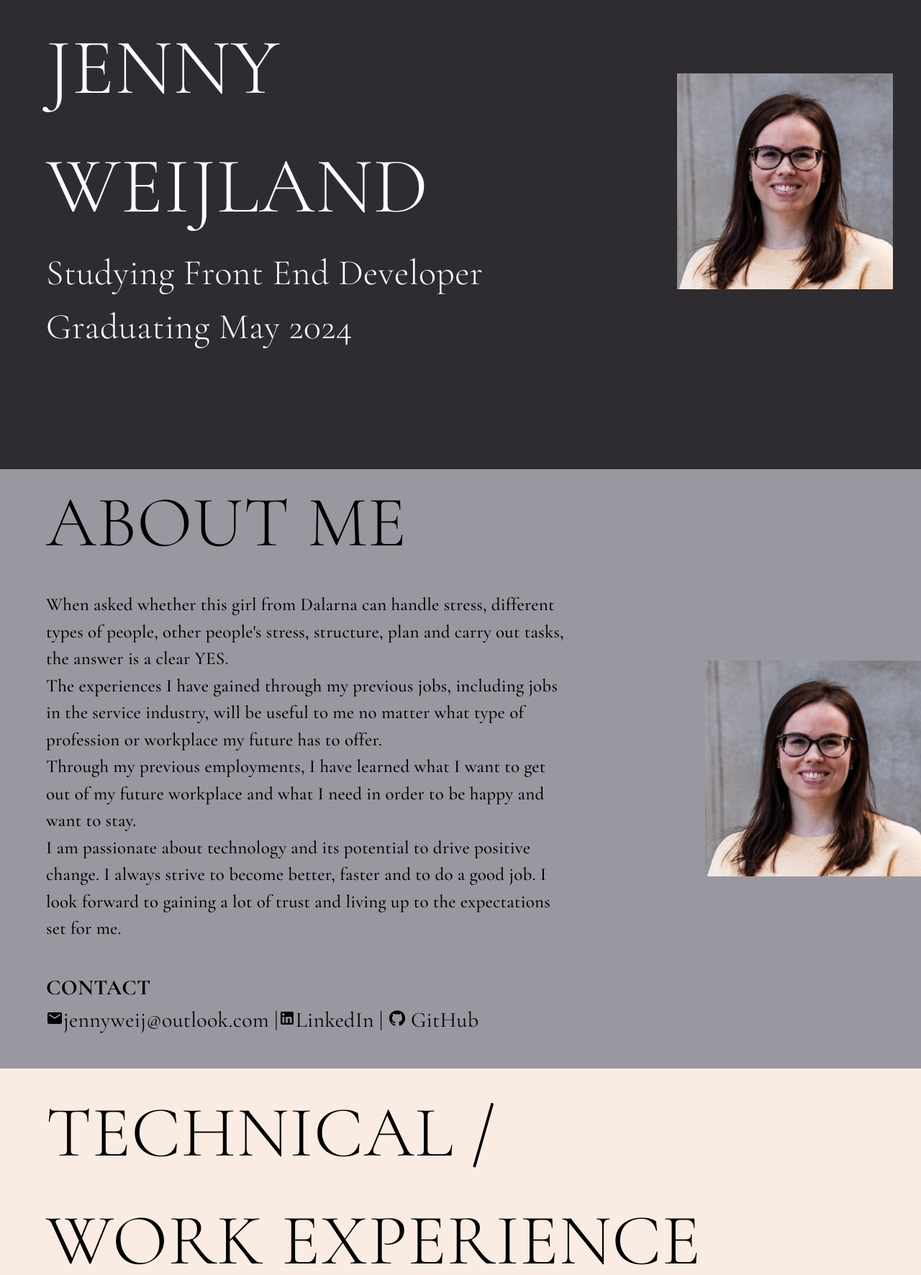
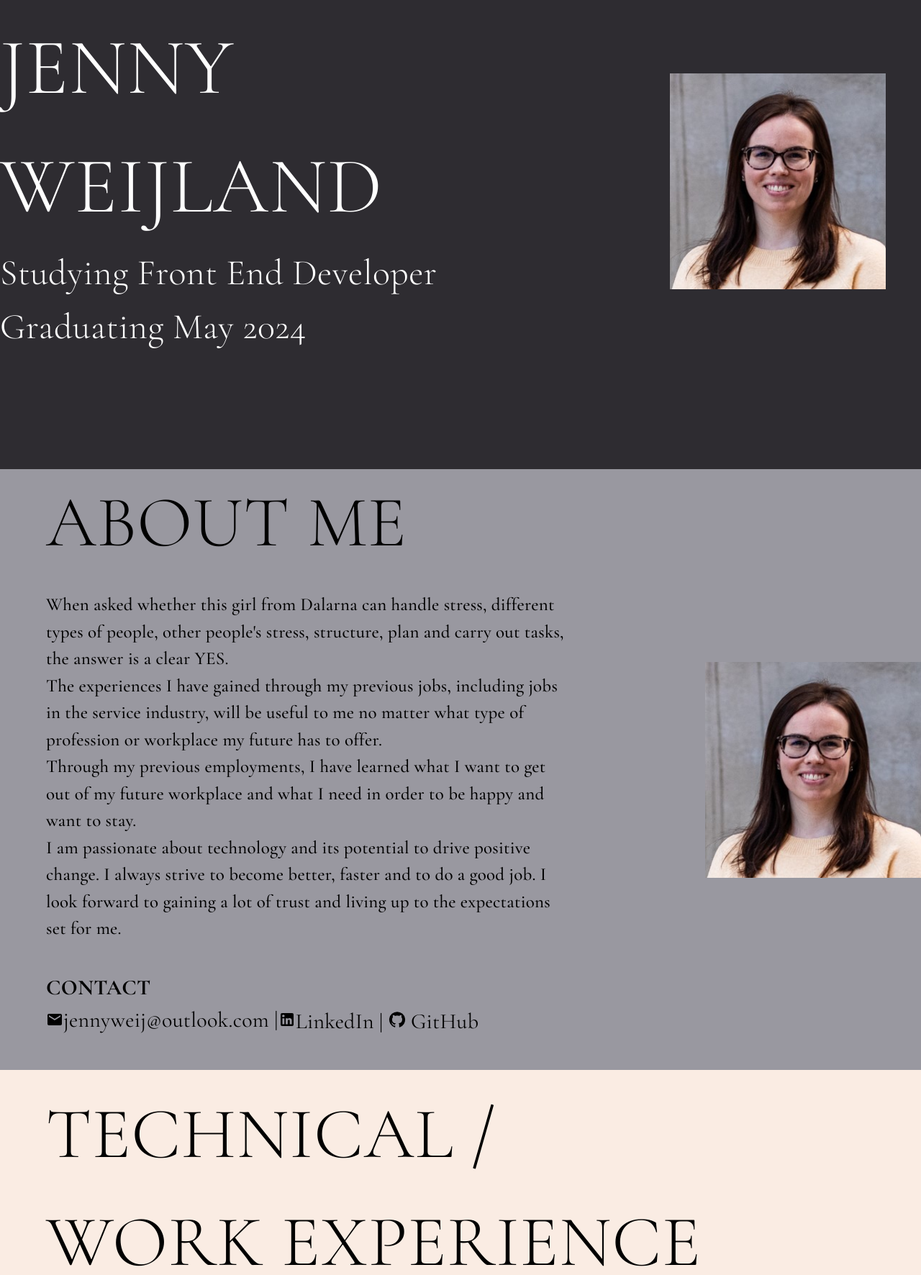
Before and after one commit to JennyWeij/JennyPortfolio, a React (Vite) app: page / in a window 1280 px wide. Shown: the part 148-1920 px from the top of the page at 72% size. Built offline with nearby package versions, Linux system fonts and the light colour scheme.

Commit message:
added the github icon to the backside of the cards as well

```diff
--- a/src/Pages/AboutMe.tsx
+++ b/src/Pages/AboutMe.tsx
@@ -88,6 +88,13 @@ function AboutMe() {
               color="black"
               href="mailto:jennyweij@outlook.com"
               target="_blank"
+              sx={{
+                display: "inline-flex",
+                alignItems: "center",
+                "&:hover .MuiSvgIcon-root": {
+                  transform: "scale(1.3)",
+                },
+              }}
             >
               <EmailIcon />
               jennyweij@outlook.com |
--- a/src/Pages/Projects.tsx
+++ b/src/Pages/Projects.tsx
@@ -168,7 +168,14 @@ function Projects() {
                     fontSize: { xs: "16px", md: "25px" },
                   }}
                 >
-                  {project.description}
+                  {project.description} <br />
+                  <a
+                    href={project.githubLink}
+                    target="_blank"
+                    rel="noopener noreferrer"
+                  >
+                    <GitHubIcon />
+                  </a>
                 </Typography>
               </CardContent>
             </Card>
--- a/src/Pages/StartPage.tsx
+++ b/src/Pages/StartPage.tsx
@@ -6,6 +6,11 @@ function StartPage() {
     <Box
       sx={{
         background: "#2E2C31",
+        display: "flex",
+        justifyContent: "center", // Center horizontally
+        alignItems: "center", // Center vertically
+        height: "100vh",
+        position: "relative", // Add relative positioning
       }}
     >
       <Box
@@ -14,10 +19,10 @@ function StartPage() {
           flexDirection: { xs: "column", sm: "column", md: "row" },
           justifyContent: "flex-start",
           alignItems: "center",
-          height: "100vh",
           background: "#2E2C31",
-          ml: "5%",
           color: "white",
+          position: "relative", // Make the container relative
+          zIndex: 1, // Ensure the content is above the line
         }}
       >
         {/* Text box */}
@@ -64,6 +69,25 @@ function StartPage() {
           />
         </Box>
       </Box>
+      {/* <Box
+        sx={{
+          position: "relative",
+          width: "2px",
+          height: "10%",
+          transformStyle: "preserve-3d",
+          transform: "translate3d",
+          animation: `$drip 2s infinite`, // Use the keyframes animation'
+          "@keyframes drip": {
+            "0%": {
+              transform: "translateY(0%)",
+            },
+            "100%": {
+              transform: "translateY(-100%)",
+            },
+          },
+          zIndex: 2, // Ensure the line is above the content
+        }}
+      ></Box> */}
     </Box>
   );
 }
```
